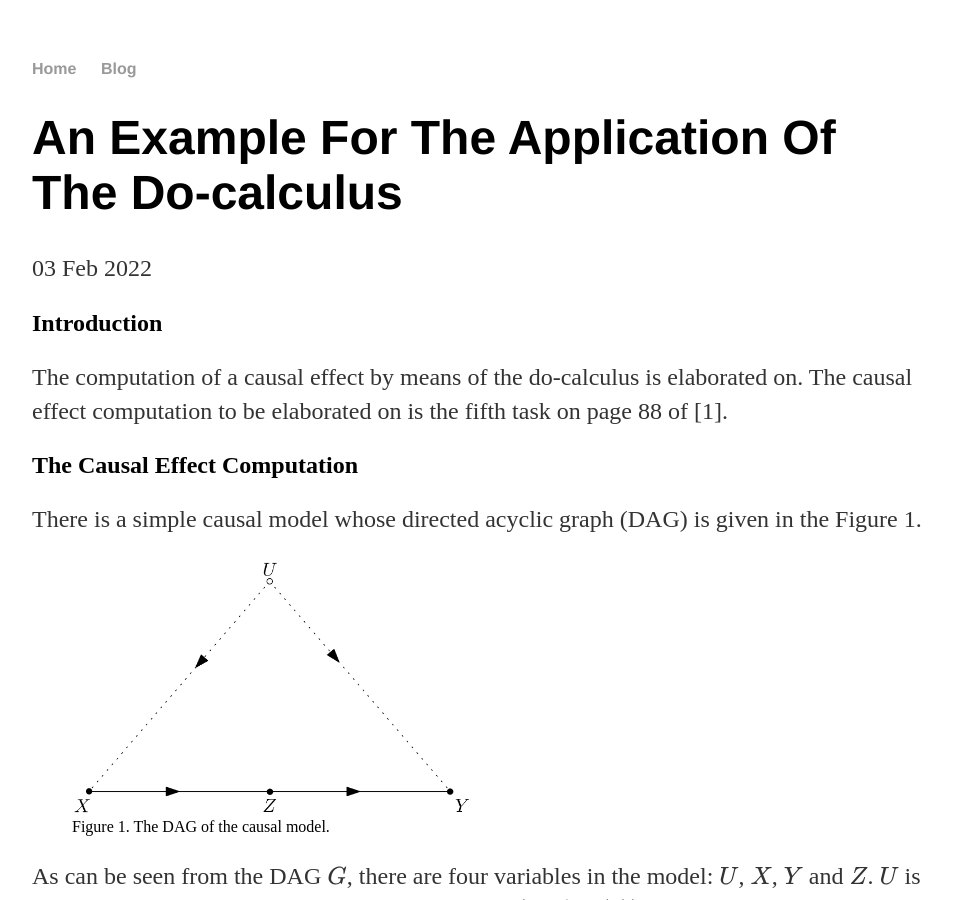
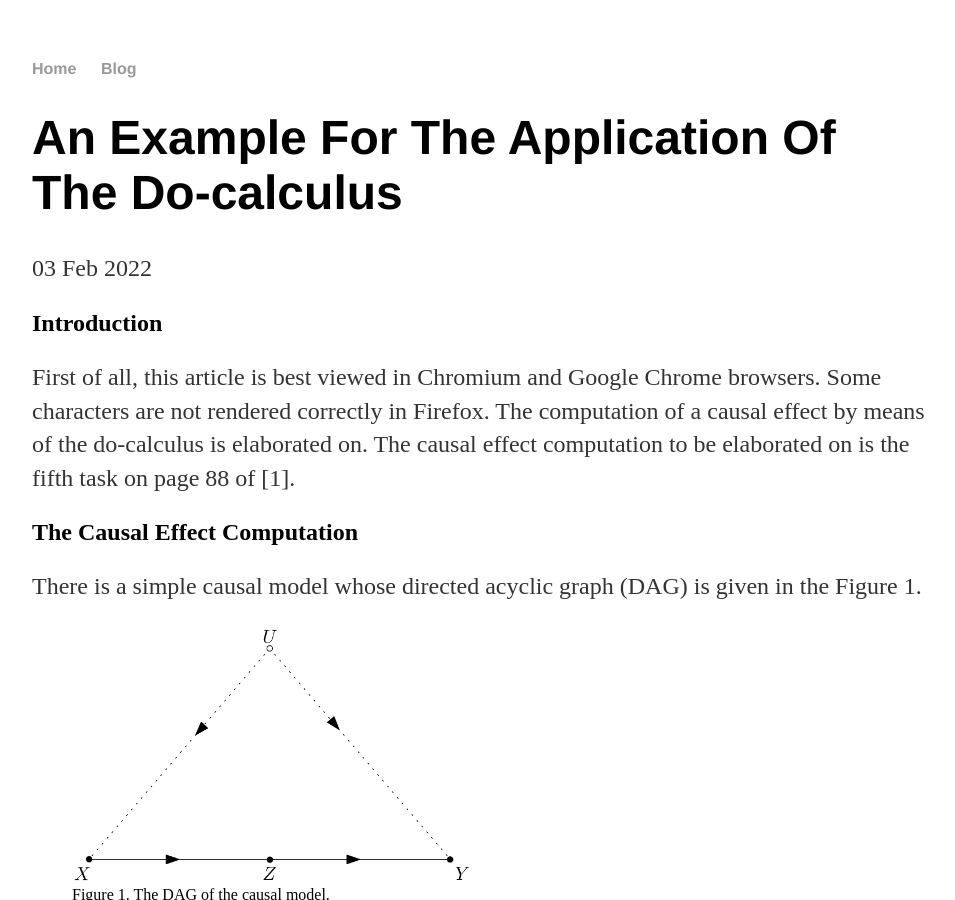
Before and after one commit to SaffetGokcenSen/saffetgokcensen.github.io, a Jekyll site: the page built from _posts/2022-02-03-an-example-for-the-application-of-the-do-calculus.md, in a window 1280 px wide and 900 px high. Shown: the whole window, without its empty margins (160-1115 px from the left). Built offline with Jekyll 4.4.1, drawn with Linux system fonts in a browser that asks for light colours.

Commit message:
Browser related notification

```diff
--- a/_posts/2022-02-03-an-example-for-the-application-of-the-do-calculus.md
+++ b/_posts/2022-02-03-an-example-for-the-application-of-the-do-calculus.md
@@ -4,7 +4,7 @@ author: SAFFET GÖKÇEN ŞEN
 title: An Example For The Application Of The Do-calculus
 ---
 ## Introduction
-The computation of a causal effect by means of the do-calculus is elaborated on. The causal effect computation to be elaborated on is the fifth task on page 88 of [1].
+First of all, this article is best viewed in Chromium and Google Chrome browsers. Some characters are not rendered correctly in Firefox. The computation of a causal effect by means of the do-calculus is elaborated on. The causal effect computation to be elaborated on is the fifth task on page 88 of [1].
 ## The Causal Effect Computation
 There is a simple causal model whose directed acyclic graph (DAG) is given in the Figure 1.
 <figure>
```
